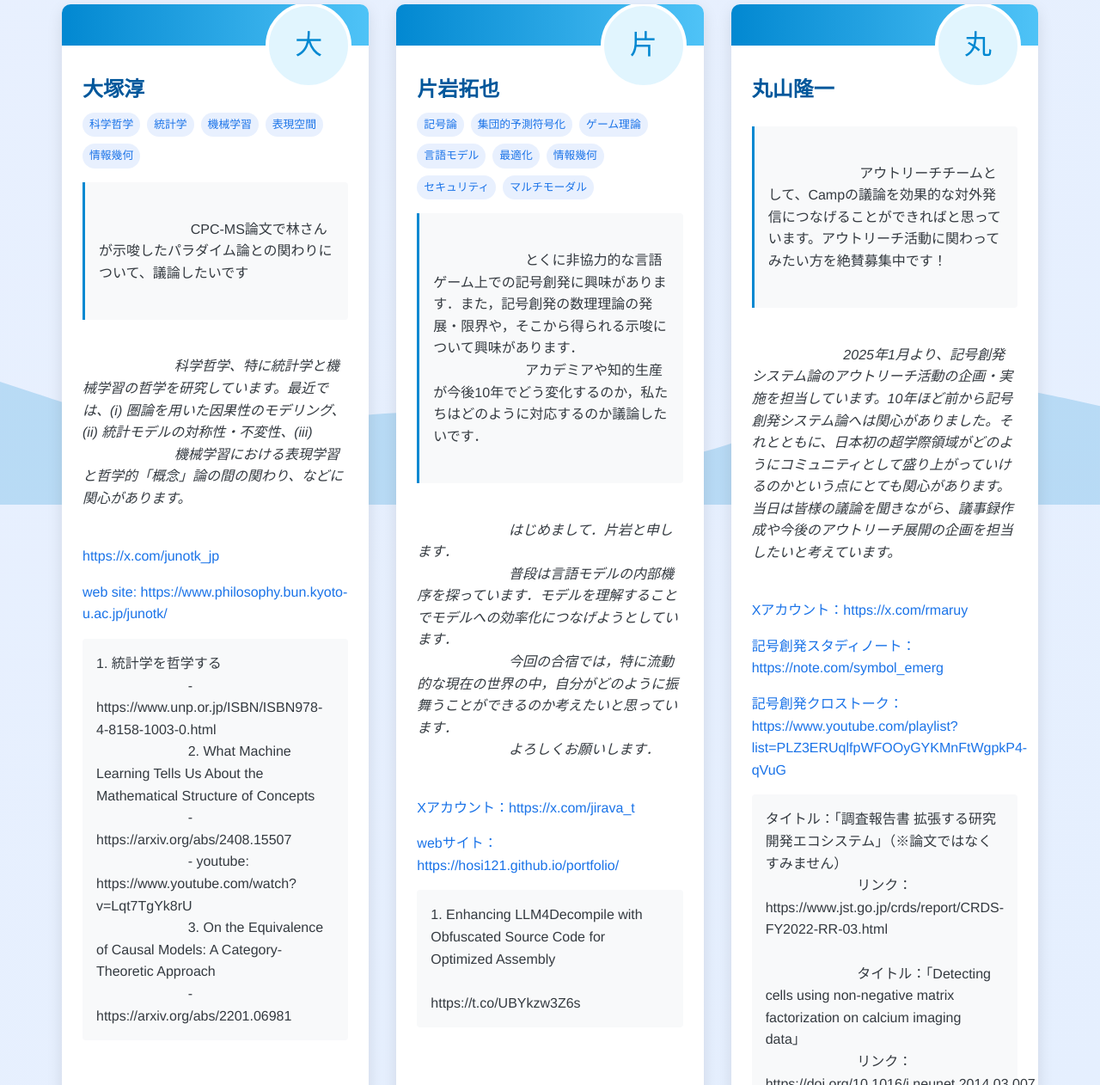
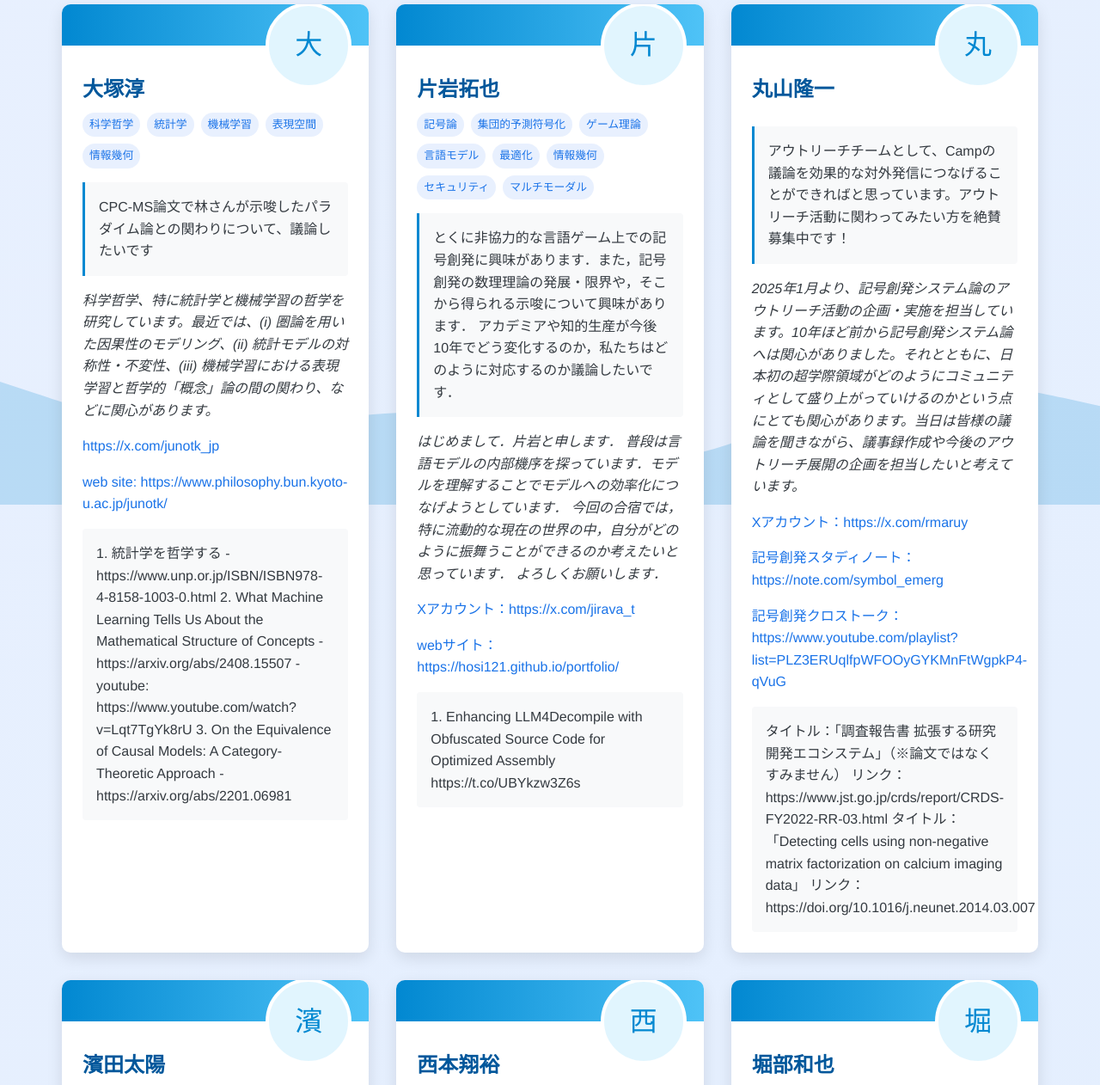
Before and after one commit to Hosi121/cpc-web, a plain HTML site: page index.html in a window 1280 px wide. Shown: the part 213-1475 px from the top of the page at 86% size. Drawn offline with Linux system fonts and the light colour scheme.

Commit message:
fix : css sytleをpre-wrapからnormalへと変更

```diff
--- a/index.html
+++ b/index.html
@@ -73,7 +73,7 @@
 
         .text-italic {
             font-style: italic;
-            white-space: pre-wrap;
+            white-space: noraml;
         }
 
         .text-gradient {
@@ -265,7 +265,7 @@
             background-color: var(--gray-100);
             border-left: 3px solid var(--ocean-blue);
             border-radius: 0 var(--border-radius-sm) var(--border-radius-sm) 0;
-            white-space: pre-wrap;
+            white-space: normal;
         }
 
         .link-group {
@@ -279,7 +279,7 @@
             background-color: var(--gray-100);
             padding: var(--space-3);
             border-radius: var(--border-radius-sm);
-            white-space: pre-wrap;
+            white-space: normal;
             margin-top: var(--space-3);
         }
 
@@ -901,11 +901,7 @@
                     <div class="link-group">
                         <a href="Xアカウント：https://x.com/harako95" target="_blank">Xアカウント：https://x.com/harako95</a>
                     </div>
-                    <div class="papers">＞運営の方へ
-                        以下は論文ではないのでNGなら未掲載でOKでございます
-
-                        関連分野で編集や企画にたずさわったものを以下に記載します。
-
+                    <div class="papers">＞
                         記号創発システム論
                         https://www.shin-yo-sha.co.jp/book/b650985.html
 
```
